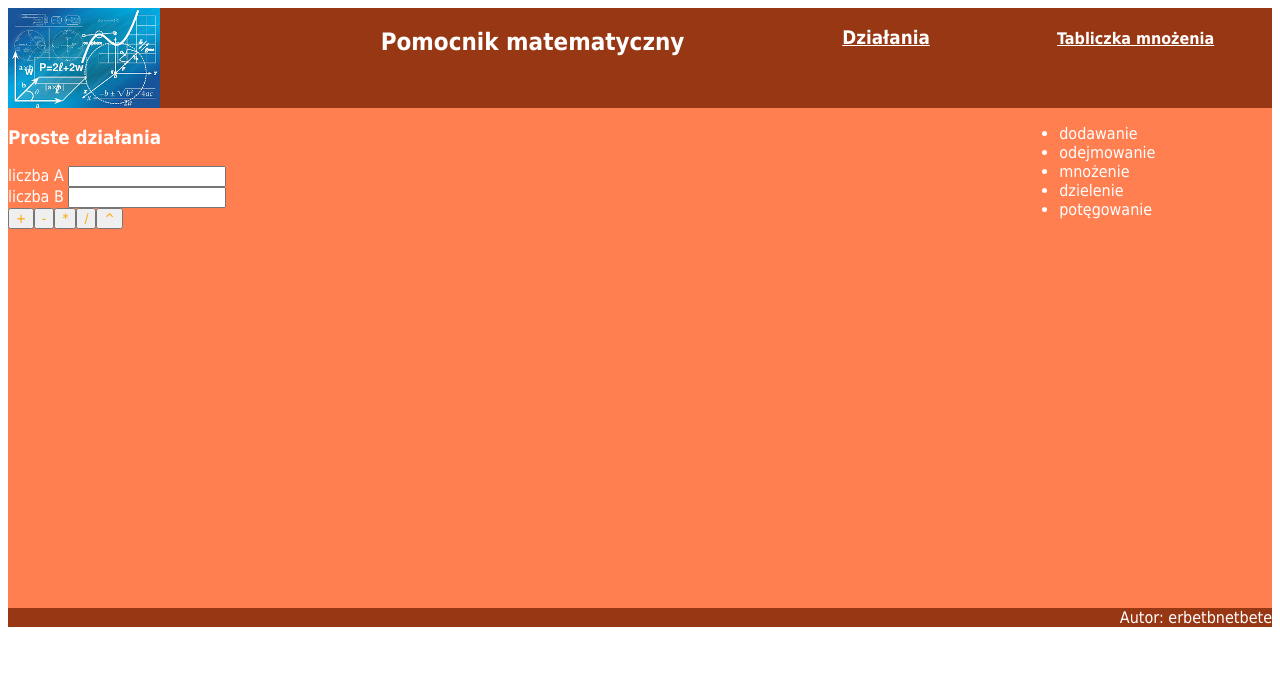
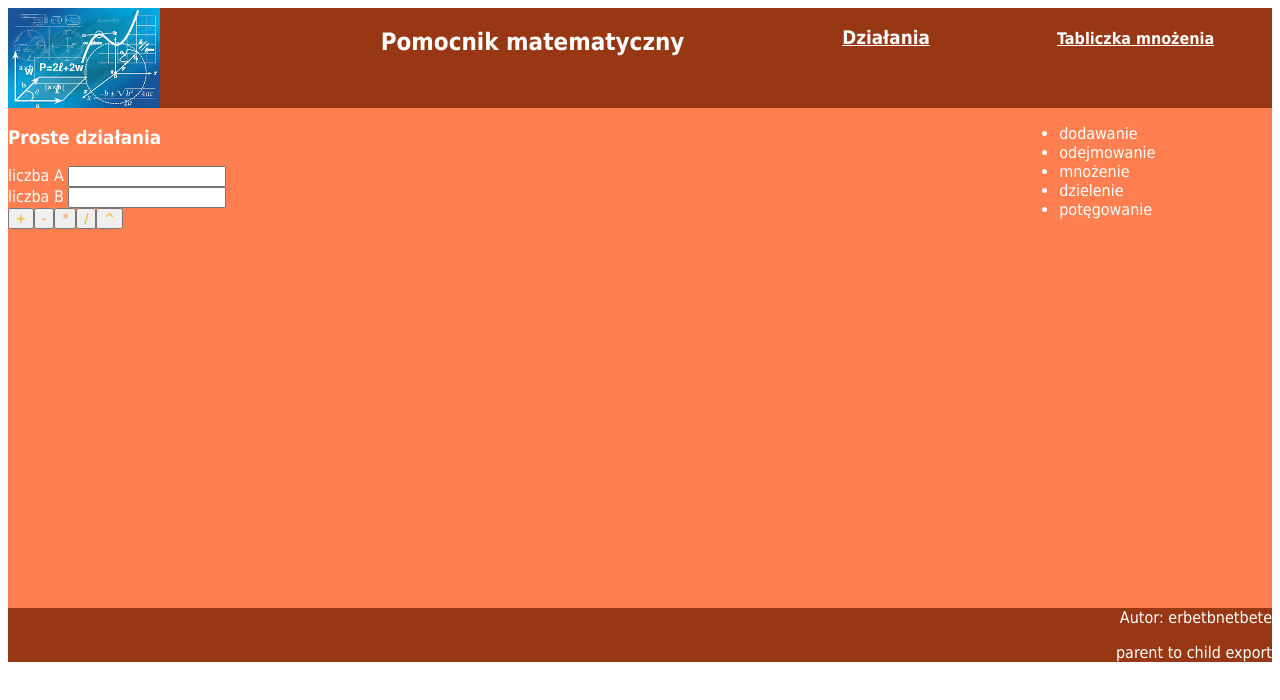
Before and after one commit to zspwyrzysk/ee.09, an Angular app in the folder angular/EE.09-04-19.06/: page / in a window 1280 px wide. Shown: the top 700 px of the page. Built offline with nearby package versions, Linux system fonts and the light colour scheme.

Commit message:
Input EE.09-04-19.06

```diff
--- a/angular/EE.09-04-19.06/src/app/app.component.html
+++ b/angular/EE.09-04-19.06/src/app/app.component.html
@@ -22,6 +22,4 @@
         <li>potęgowanie</li>
     </ul>
   </section>
-  <section id="stopka">
-    <p>Autor: erbetbnetbete</p>
-  </section>
+  <app-footer [parent_variable]="parent_variable"></app-footer>
--- a/angular/EE.09-04-19.06/src/app/app.component.ts
+++ b/angular/EE.09-04-19.06/src/app/app.component.ts
@@ -1,4 +1,4 @@
-import { Component } from '@angular/core';
+import { Component, OnInit, Input } from '@angular/core';
 
 
 @Component({
@@ -7,6 +7,6 @@
   styleUrls: ['./app.component.css']
 })
 export class AppComponent {
-  title = 'EE.09-04-19.06';
-
+  title: string = 'EE.09-04-19.06';
+  parent_variable = "parent to child export";
 }
--- a/angular/EE.09-04-19.06/src/app/app.module.ts
+++ b/angular/EE.09-04-19.06/src/app/app.module.ts
@@ -7,12 +7,14 @@
 import { AppComponent } from './app.component';
 import { MnozenieComponent } from './mnozenie/mnozenie.component';
 import { DzialaniaComponent } from './dzialania/dzialania.component';
+import { FooterComponent } from './footer/footer.component';
 
 @NgModule({
   declarations: [
     AppComponent,
     MnozenieComponent,
-    DzialaniaComponent
+    DzialaniaComponent,
+    FooterComponent
   ],
   imports: [
     BrowserModule,
--- /dev/null
+++ b/angular/EE.09-04-19.06/src/app/footer/footer.component.html
@@ -0,0 +1,3 @@
+<section id="footer">
+    <p>Autor: erbetbnetbete</p> {{ parent_variable }}
+</section>
--- /dev/null
+++ b/angular/EE.09-04-19.06/src/app/footer/footer.component.ts
@@ -0,0 +1,13 @@
+import { Component, OnInit, Input } from '@angular/core';
+
+@Component({
+  selector: 'app-footer',
+  templateUrl: './footer.component.html',
+  styleUrls: ['./footer.component.css']
+})
+export class FooterComponent implements OnInit {
+  @Input()
+  parent_variable: string = "";
+
+  ngOnInit() {}
+}
--- a/angular/EE.09-04-19.06/src/styles.css
+++ b/angular/EE.09-04-19.06/src/styles.css
@@ -27,7 +27,7 @@
     height: 500px;
     float: left;
 }
-#stopka{
+#footer {
     background-color: #983713;
     text-align: right;
     clear: both;
```
Also changed, not shown: angular/EE.09-04-19.06/src/app/footer/footer.component.css (added), angular/EE.09-04-19.06/src/app/mnozenie/mnozenie.component.html (line endings or trailing spaces), 1 other file (tests, documents, lock files or other folders).
